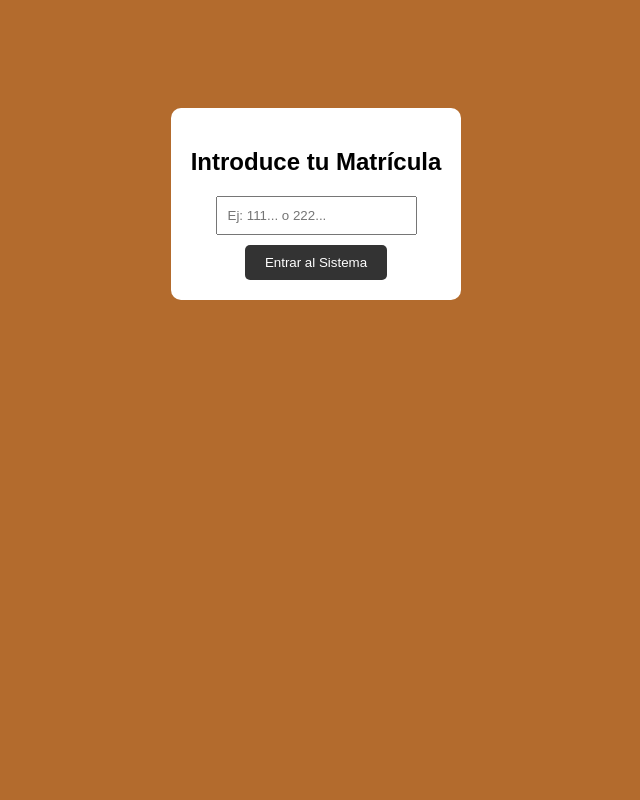
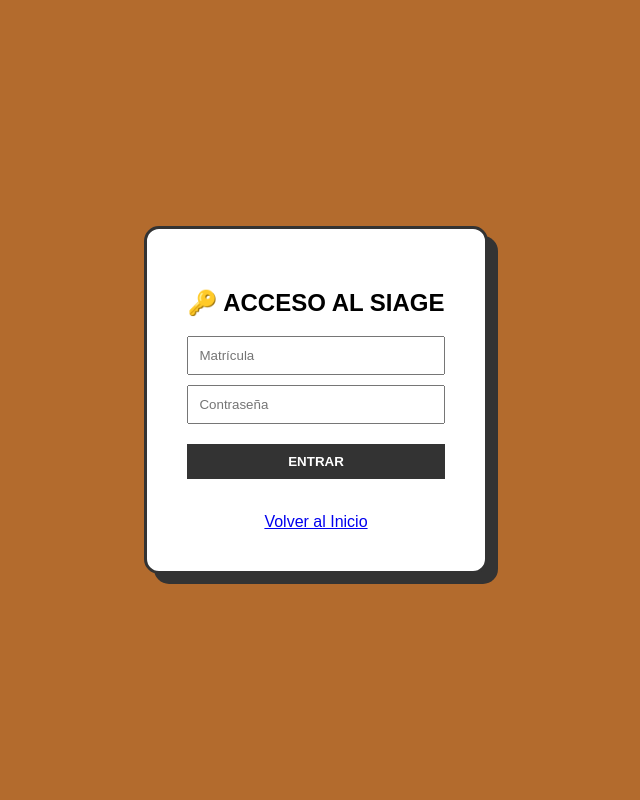
Before and after one commit to al222410831-tech/sistema-escolar-web, a Flask app: page /login in a window 1280 px wide. Shown: the whole page, without its empty margins (324-964 px from the left). Run offline with Flask 3, Linux system fonts and the light colour scheme.

Commit message:
Login con contraseñas y menús por rol

```diff
--- a/app.py
+++ b/app.py
@@ -4,7 +4,7 @@ import os
 
 app = Flask(__name__)
 
-# CONFIGURACIÓN DE MONGODB
+# CONEXIÓN A MONGODB
 MONGO_URI = "mongodb+srv://al222410831_db_user:Daniel123@cluster0.iuigysp.mongodb.net/proyecto2?retryWrites=true&w=majority&appName=Cluster0"
 client = MongoClient(MONGO_URI)
 db = client["proyecto2"]
@@ -22,37 +22,39 @@ def login_page():
 def registro_page():
     return render_template("registro.html")
 
+@app.route("/validar", methods=["POST"])
+def validar():
+    matricula = request.form.get("usuario")
+    password = request.form.get("password")
+
+    # Buscamos al usuario en la base de datos
+    user = usuarios_col.find_one({"matricula": matricula})
+
+    if user and user.get("password") == password:
+        if user.get("rol") == "maestro":
+            return render_template("menu_maestro.html", user=user)
+        else:
+            return render_template("menu_alumno.html", user=user)
+    else:
+        return "<h1>❌ Matrícula o contraseña incorrecta</h1><a href='/login'>Volver</a>"
+
 @app.route("/guardar_usuario", methods=["POST"])
 def guardar_usuario():
-    try:
-        # Usamos .get() para que si no existe el campo, no de error
-        matricula = request.form.get("matricula")
-        nombre = request.form.get("nombre")
-        password = request.form.get("password", "12345") # Si no hay pass, pone 12345 por default
+    matricula = request.form.get("matricula")
+    nombre = request.form.get("nombre")
+    password = request.form.get("password")
 
-        datos = {
-            "matricula": matricula,
-            "nombre": nombre,
-            "password": password
-        }
+    datos = {"matricula": matricula, "nombre": nombre, "password": password}
 
-        if matricula.startswith("111"):
-            datos["rol"] = "maestro"
-            datos["materia1"] = request.form.get("materia1")
-            datos["materia2"] = request.form.get("materia2")
-            datos["semestre"] = request.form.get("semestre_maestro")
-        elif matricula.startswith("222"):
-            datos["rol"] = "alumno"
-            datos["semestre"] = request.form.get("semestre_alumno")
-        else:
-            return "<h1>⚠️ Matrícula debe iniciar con 111 o 222</h1><a href='/registro'>Volver</a>"
+    if matricula.startswith("111"):
+        datos.update({"rol": "maestro", "materia1": request.form.get("materia1"),
+                      "materia2": request.form.get("materia2"), "semestre": request.form.get("semestre_maestro")})
+    elif matricula.startswith("222"):
+        datos.update({"rol": "alumno", "semestre": request.form.get("semestre_alumno")})
 
-        usuarios_col.insert_one(datos)
-        return "<h1>✅ Registro exitoso en SIAGE</h1><a href='/'>Volver al Inicio</a>"
-    except Exception as e:
-        return f"<h1>❌ Error al guardar: {e}</h1><a href='/registro'>Reintentar</a>"
+    usuarios_col.insert_one(datos)
+    return "<h1>✅ Registro exitoso</h1><a href='/login'>Ir al Login</a>"
 
 if __name__ == "__main__":
-    # Render necesita el host 0.0.0.0 y el puerto de la variable de entorno
     port = int(os.environ.get("PORT", 10000))
     app.run(host="0.0.0.0", port=port)
--- a/templates/login.html
+++ b/templates/login.html
@@ -1,21 +1,12 @@
-<!DOCTYPE html>
-<html>
-<head>
-    <title>Login - SIAGE</title>
-    <style>
-        body { background-color: #b36b2d; font-family: sans-serif; display: flex; justify-content: center; padding-top: 100px; }
-        .card { background: white; padding: 20px; border-radius: 10px; text-align: center; }
-        input { display: block; margin: 10px auto; padding: 10px; }
-        button { background: #333; color: white; padding: 10px 20px; border: none; border-radius: 5px; cursor: pointer; }
-    </style>
-</head>
-<body>
-    <div class="card">
-        <h2>Introduce tu Matrícula</h2>
+<body style="background-color: #b36b2d; font-family: sans-serif; display: flex; justify-content: center; align-items: center; height: 100vh; margin: 0;">
+    <div style="background: white; padding: 40px; border-radius: 15px; border: 3px solid #333; text-align: center; box-shadow: 10px 10px 0px #333;">
+        <h2>🔑 ACCESO AL SIAGE</h2>
         <form action="/validar" method="POST">
-            <input type="text" name="usuario" placeholder="Ej: 111... o 222..." required>
-            <button type="submit">Entrar al Sistema</button>
+            <input type="text" name="usuario" placeholder="Matrícula" style="display:block; width:100%; padding:10px; margin-bottom:10px;" required>
+            <input type="password" name="password" placeholder="Contraseña" style="display:block; width:100%; padding:10px; margin-bottom:20px;" required>
+            <button type="submit" style="background:#333; color:white; width:100%; padding:10px; border:none; cursor:pointer; font-weight:bold;">ENTRAR</button>
         </form>
+        <br>
+        <a href="/">Volver al Inicio</a>
     </div>
 </body>
-</html>
```
Also changed, not shown: templates/menu_alumno.html (added, +13 -0 lines), templates/menu_maestro.html (added, +13 -0 lines).
